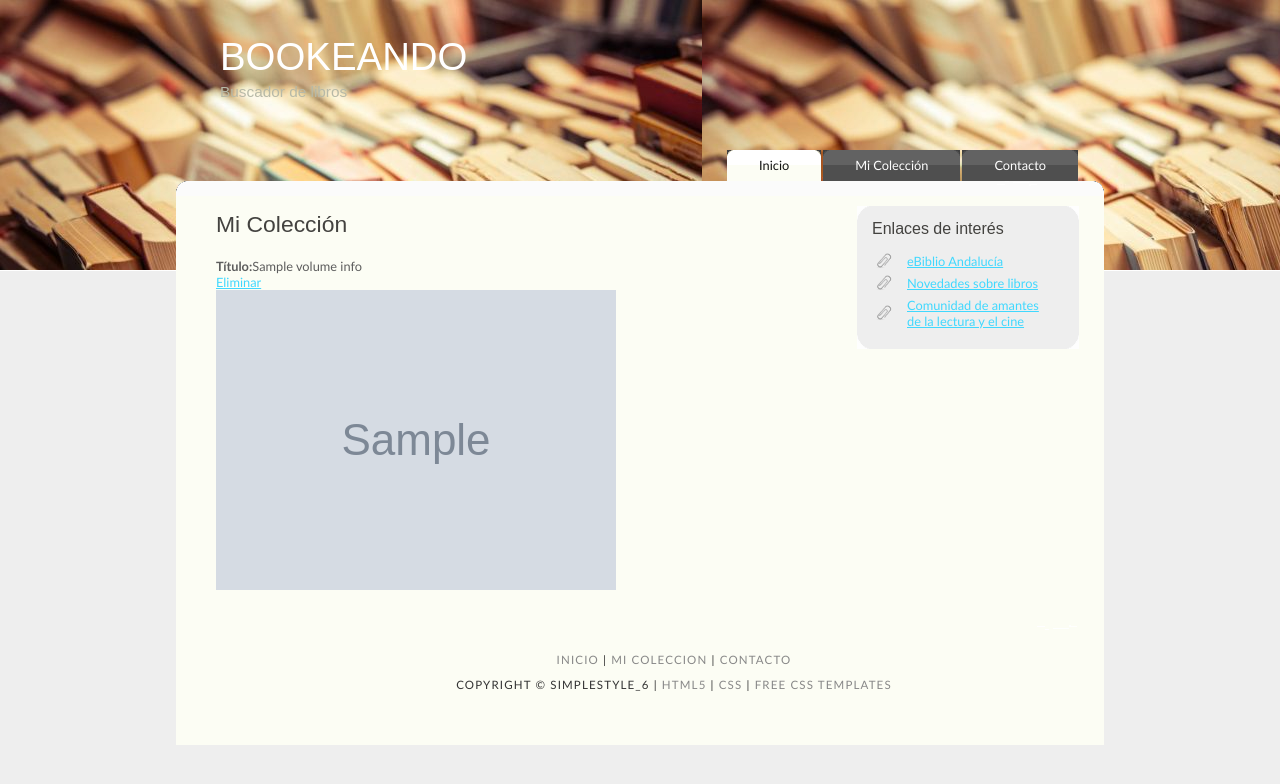
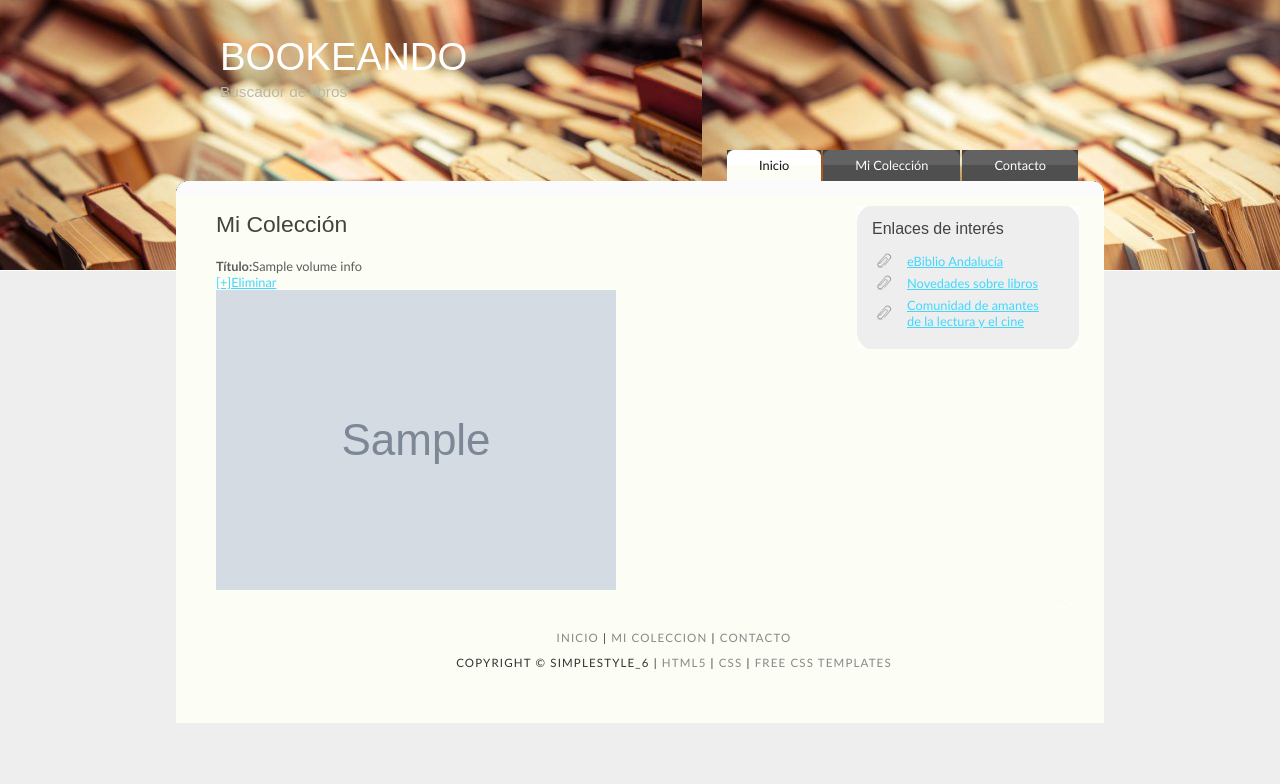
Before and after one commit to FranHuzon/Proyecto_LM, a Flask app: template templates/mi_coleccion.html in a window 1280 px wide. Shown: the top 784 px of the page. Run offline with Flask 2, Linux system fonts and the light colour scheme; the template is opened without the code that fills it: most values are stand-ins (such as "Sample title", 1, 10 or a date in 2020); grey boxes marked "Sample" are stand-in pictures.

Commit message:
Modificaciones en varios ficheros

```diff
--- a/templates/detalles.html
+++ b/templates/detalles.html
@@ -84,6 +84,7 @@
 
 		</div>
 	</div>
+	<div><a href="{{url_for('buscar')}}" class="button alt">Volver</a></div>
 </div>
 
 {%endblock%}
--- a/templates/mi_coleccion.html
+++ b/templates/mi_coleccion.html
@@ -2,16 +2,17 @@
 {%block coleccion%}
 <h1>Mi Colección</h1>
 {% for i in l %}
-<ul>
 <div>
-  <div><strong>Título:</strong>{{i["volumeInfo"]["title"]}}</div>
-  <div><a href="{{url_for('eliminar',id_libro=i['id'])}}" class="button alt">Eliminar</a></div>
+	<div>
+		<div><strong>Título:</strong>{{i["volumeInfo"]["title"]}}</div><div><a href="{{url_for('eliminar',id_libro=i['id'])}}" class="button alt">[+]Eliminar</a></div>
 	</div>
+	<div>
 		{% if i['volumeInfo']['imageLinks'] %}
 		<a href="{{url_for('detalles',id_libro=i['id'])}}"><img src="{{i['volumeInfo']['imageLinks']['smallThumbnail']}}" alt="Miniatura" /></a>
 		{% else %}
 		<a href="{{url_for('detalles',id_libro=i['id'])}}"><img src="static/style/notfound.jpg" alt="Miniatura"/></a>
 		{% endif %}
-</ul>
+	</div>
+</div>
 {%endfor%}
 {%endblock%}
```
Lines whose indentation alone changed are shown as unchanged.
